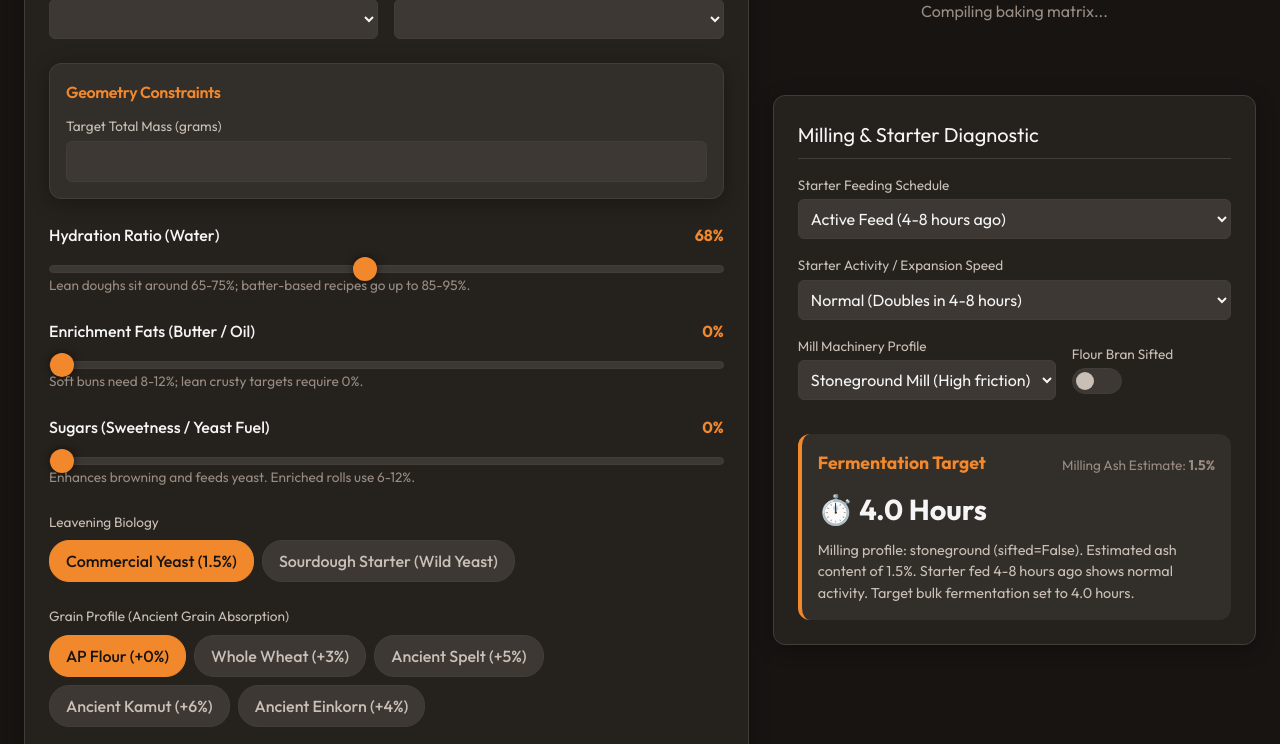
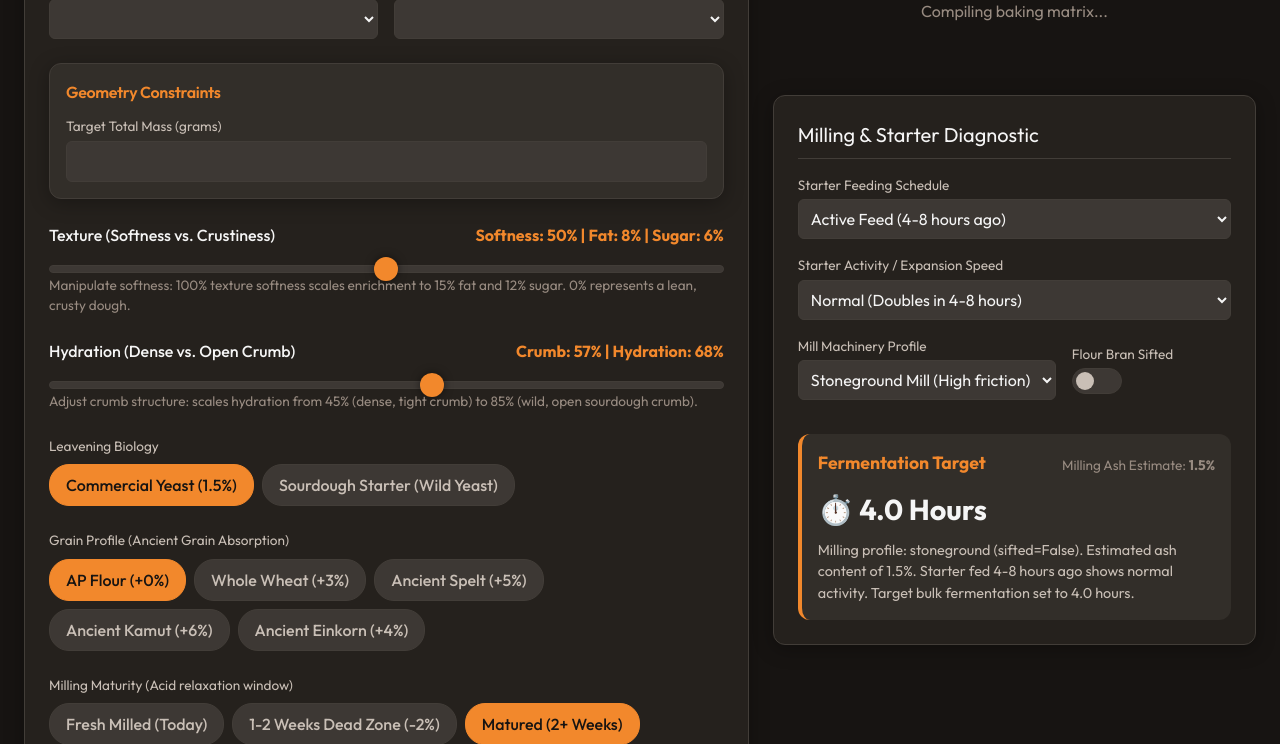
Before and after one commit to castertr0y357/GrainLab, a Django app: page / in a window 1280 px wide. Shown: the part 388-1132 px from the top of the page. Run offline with Django 5.2, Linux system fonts and the light colour scheme; data that the repository does not hold is empty; some libraries are stand-ins or nearby versions.

Commit message:
feat: Implement Euclidean Classifier, simplified sliders, fix HTML JSX tags, and add unit tests

```diff
--- a/apps/core/models.py
+++ b/apps/core/models.py
@@ -78,6 +78,13 @@ class BreadPreset(models.Model):
     flour_type_default = models.CharField(max_length=50, default="all_purpose")
     flour_maturity_default = models.CharField(max_length=50, default="matured")
 
+    # Classifier coordinates and anchors
+    classifier_texture = models.IntegerField(default=50, help_text="0 for Crusty, 100 for Soft")
+    classifier_crumb = models.IntegerField(default=50, help_text="0 for Dense, 100 for Open Crumb")
+    accessibility_definition = models.TextField(blank=True, help_text="Brief accessibility definition")
+    cultural_anchor = models.CharField(max_length=250, blank=True, help_text="Cultural anchor/history")
+    crumb_preview = models.CharField(max_length=50, default="Balanced", help_text="Crumb Structure Preview (Open, Balanced, or Even)")
+
     class Meta:
         indexes = [
             models.Index(fields=['slug']),
--- a/apps/core/views.py
+++ b/apps/core/views.py
@@ -1,4 +1,5 @@
 import logging
+import math
 from django.shortcuts import render, get_object_or_404
 from django.http import HttpResponse
 from django.views.decorators.http import require_POST
@@ -20,8 +21,29 @@ def calculator(request):
     ai_enabled = SystemSetting.get_val("ai_enabled", "False") == "True"
 
     # Default selection values
-    default_cat = DoughCategory.objects.filter(slug='lean-crusty').first() or categories.first()
-    default_ff = FormFactor.objects.filter(slug='loaf-pan').first() or form_factors.first()
+    category_slug = request.GET.get("dough_category")
+    ff_slug = request.GET.get("form_factor")
+
+    default_cat = None
+    if category_slug:
+        default_cat = DoughCategory.objects.filter(slug=category_slug).first()
+    if not default_cat:
+        default_cat = DoughCategory.objects.filter(slug='lean-crusty').first() or categories.first()
+
+    default_ff = None
+    if ff_slug:
+        default_ff = FormFactor.objects.filter(slug=ff_slug).first()
+    if not default_ff:
+        default_ff = FormFactor.objects.filter(slug='loaf-pan').first() or form_factors.first()
+
+    # Calculate slider defaults based on category base ratios
+    base_hydration = default_cat.base_hydration if default_cat else 0.68
+    base_fat = default_cat.base_fat if default_cat else 0.0
+
+    # crumb_score = (hydration_pct - 0.45) / 0.40 * 100
+    default_crumb_score = int(max(0.0, min(100.0, ((base_hydration - 0.45) / 0.40) * 100)))
+    # texture_score = fat_pct / 0.15 * 100
+    default_texture_score = int(max(0.0, min(100.0, (base_fat / 0.15) * 100)))
 
     context = {
         "categories": categories,
@@ -30,10 +52,12 @@ def calculator(request):
         "selected_category": default_cat,
         "selected_form_factor": default_ff,
         "ai_enabled": ai_enabled,
-        "default_hydration": int((default_cat.base_hydration if default_cat else 0.68) * 100),
-        "default_fat": int((default_cat.base_fat if default_cat else 0.0) * 100),
+        "default_hydration": int(base_hydration * 100),
+        "default_fat": int(base_fat * 100),
         "default_sugar": int((default_cat.base_sugar if default_cat else 0.0) * 100),
         "default_starter": int((default_cat.base_starter if default_cat else 0.0) * 100),
+        "default_texture_score": default_texture_score,
+        "default_crumb_score": default_crumb_score,
     }
     return render(request, "calculator.html", context)
 
@@ -79,6 +103,8 @@ def load_preset(request, preset_id):
         "default_starter": starter,
         "default_flour_type": preset.flour_type_default,
         "default_flour_maturity": preset.flour_maturity_default,
+        "default_texture_score": preset.classifier_texture,
+        "default_crumb_score": preset.classifier_crumb,
     }
     return render(request, "partials/calculator_form.html", context)
 
@@ -87,18 +113,26 @@ def load_preset(request, preset_id):
 def calculate_recipe_ajax(request):
     """
     Main calculation route. Intercepts inputs, processes Baker's Math and fail-safes,
-    queries Gemma client (or fallbacks), and outputs formatted recipe card.
+    runs the Classifier Engine, queries Gemma client (or fallbacks), and outputs recipe card.
     """
-    # 1. Parse parameters
+    # 1. Parse parameters and scores
     cat_slug = request.POST.get("dough_category")
     ff_slug = request.POST.get("form_factor")
 
     cat = get_object_or_404(DoughCategory, slug=cat_slug)
     ff = get_object_or_404(FormFactor, slug=ff_slug)
 
-    hydration_pct = float(request.POST.get("hydration_pct", 68)) / 100.0
-    fat_pct = float(request.POST.get("fat_pct", 0)) / 100.0
-    sugar_pct = float(request.POST.get("sugar_pct", 0)) / 100.0
+    texture_score = int(request.POST.get("texture_score", 50))
+    crumb_score = int(request.POST.get("crumb_score", 50))
+
+    # Map simplified scores (0-100) to baker's math percentages
+    # Crumb (0-100) -> Hydration (45%-85%)
+    hydration_pct = 0.45 + (crumb_score / 100.0) * 0.40
+    # Texture (0-100) -> Fat (0%-15%)
+    fat_pct = (texture_score / 100.0) * 0.15
+    # Texture (0-100) -> Sugar (0%-12%)
+    sugar_pct = (texture_score / 100.0) * 0.12
+
     starter_pct = float(request.POST.get("starter_pct", 0)) / 100.0
 
     grain_type = request.POST.get("grain_type", "all_purpose")
@@ -175,14 +209,28 @@ def calculate_recipe_ajax(request):
             "<p>Please verify your inputs are positive values.</p></div>"
         )
 
-    # 4. Fetch AI Diagnostics (Sensory benchmark & pitfalls)
+    # 4. Classifier Engine: Euclidean distance match
+    all_presets = BreadPreset.objects.select_related('dough_category', 'form_factor').all()
+    classified_preset = None
+    min_distance = float('inf')
+
+    for p in all_presets:
+        dist = math.sqrt(
+            (p.classifier_texture - texture_score) ** 2 +
+            (p.classifier_crumb - crumb_score) ** 2
+        )
+        if dist < min_distance:
+            min_distance = dist
+            classified_preset = p
+
+    # 5. Fetch AI Diagnostics (Sensory benchmark & pitfalls)
     eff_hyd = recipe["effective_hydration_pct"] / 100.0
-    preset_slug = request.POST.get("preset_slug")
+    preset_slug = classified_preset.slug if classified_preset else None
 
     sensory_desc = gemma_client.get_sensory_benchmark(grain_type, flour_maturity, eff_hyd)
     pitfalls = gemma_client.get_contextual_pitfalls(cat.slug, eff_hyd, grain_type, preset_slug)
 
-    # 5. Core Thermal Doneness Temperature
+    # 6. Core Thermal Doneness Temperature
     doneness_temp_f = 190 if ff.is_enriched_profile else 205
     doneness_temp_c = round((doneness_temp_f - 32) * 5 / 9, 1)
 
@@ -195,6 +243,9 @@ def calculate_recipe_ajax(request):
         "doneness_temp_f": doneness_temp_f,
         "doneness_temp_c": doneness_temp_c,
         "leaven_type": leaven_type,
+        "classified_preset": classified_preset,
+        "texture_score": texture_score,
+        "crumb_score": crumb_score,
     }
     return render(request, "partials/recipe_output.html", context)
 
--- a/templates/partials/calculator_form.html
+++ b/templates/partials/calculator_form.html
@@ -3,9 +3,8 @@
       hx-trigger="change, keyup delay:300ms, load"
       hx-target="#recipe-output-container"
       x-data="{
-          hydration: {{ default_hydration|default:68 }},
-          fat: {{ default_fat|default:0 }},
-          sugar: {{ default_sugar|default:0 }},
+          texture: {{ default_texture_score|default:50 }},
+          crumb: {{ default_crumb_score|default:50 }},
           starter: {{ default_starter|default:0 }},
           leaven: '{% if default_starter > 0 %}sourdough{% else %}yeast{% endif %}',
           grain: '{{ default_flour_type|default:"all_purpose" }}',
@@ -64,7 +63,7 @@
                 </div>
             </template>
             <template x-if="portioned">
-                <>
+                <div style="display: contents;">
                     <div class="input-group">
                         <label for="unit_weight">Unit Portion Weight (g)</label>
                         <input type="number" name="unit_weight" id="unit_weight" class="num-input" value="{{ selected_form_factor.unit_weight }}">
@@ -73,7 +72,7 @@
                         <label for="portion_count">Desired Count</label>
                         <input type="number" name="portion_count" id="portion_count" class="num-input" value="{{ selected_form_factor.default_count }}">
                     </div>
-                </>
+                </div>
             </template>
         </div>
     </div>
@@ -81,29 +80,27 @@
     <!-- 3. Controlled Variance Sliders -->
     <div class="slider-group">
         <div class="slider-label">
-            <span>Hydration Ratio (Water)</span>
-            <span x-text="hydration + '%'" class="highlight-row"></span>
+            <span>Texture (Softness vs. Crustiness)</span>
+            <span class="highlight-row">
+                Softness: <span x-text="texture + '%'"></span> |
+                Fat: <span x-text="Math.round((texture / 100) * 15) + '%'"></span> |
+                Sugar: <span x-text="Math.round((texture / 100) * 12) + '%'"></span>
+            </span>
         </div>
-        <input type="range" name="hydration_pct" min="40" max="100" x-model="hydration">
-        <div class="slider-desc">Lean doughs sit around 65-75%; batter-based recipes go up to 85-95%.</div>
+        <input type="range" name="texture_score" min="0" max="100" x-model="texture">
+        <div class="slider-desc">Manipulate softness: 100% texture softness scales enrichment to 15% fat and 12% sugar. 0% represents a lean, crusty dough.</div>
     </div>
 
     <div class="slider-group">
         <div class="slider-label">
-            <span>Enrichment Fats (Butter / Oil)</span>
-            <span x-text="fat + '%'" class="highlight-row"></span>
+            <span>Hydration (Dense vs. Open Crumb)</span>
+            <span class="highlight-row">
+                Crumb: <span x-text="crumb + '%'"></span> |
+                Hydration: <span x-text="Math.round(45 + (crumb / 100) * 40) + '%'"></span>
+            </span>
         </div>
-        <input type="range" name="fat_pct" min="0" max="30" x-model="fat">
-        <div class="slider-desc">Soft buns need 8-12%; lean crusty targets require 0%.</div>
-    </div>
-
-    <div class="slider-group">
-        <div class="slider-label">
-            <span>Sugars (Sweetness / Yeast Fuel)</span>
-            <span x-text="sugar + '%'" class="highlight-row"></span>
-        </div>
-        <input type="range" name="sugar_pct" min="0" max="30" x-model="sugar">
-        <div class="slider-desc">Enhances browning and feeds yeast. Enriched rolls use 6-12%.</div>
+        <input type="range" name="crumb_score" min="0" max="100" x-model="crumb">
+        <div class="slider-desc">Adjust crumb structure: scales hydration from 45% (dense, tight crumb) to 85% (wild, open sourdough crumb).</div>
     </div>
 
     <!-- Leaven Type Selector -->
@@ -193,13 +190,15 @@
                 <select name="sub_substitute" id="sub_substitute" class="form-select" x-model="subSubstitute">
                     <option value="none">No Swap</option>
                     <template x-if="subOriginal === 'water'">
-                        <>
+                        <optgroup label="Milk Alternatives">
                             <option value="whole_milk">Whole Milk</option>
                             <option value="almond_milk">Almond Milk</option>
-                        </>
+                        </optgroup>
                     </template>
                     <template x-if="subOriginal === 'fat'">
-                        <option value="butter">Butter</option>
+                        <optgroup label="Fat Alternatives">
+                            <option value="butter">Butter</option>
+                        </optgroup>
                     </template>
                 </select>
             </div>
```
Also changed, not shown: apps/core/management/commands/seed_db.py (+20 -0 lines), apps/core/tests.py (+96 -0 lines), status.md (+4 -0 lines), templates/partials/recipe_output.html (+19 -0 lines), apps/core/migrations/0002_breadpreset_accessibility_definition_and_more.py (added).
